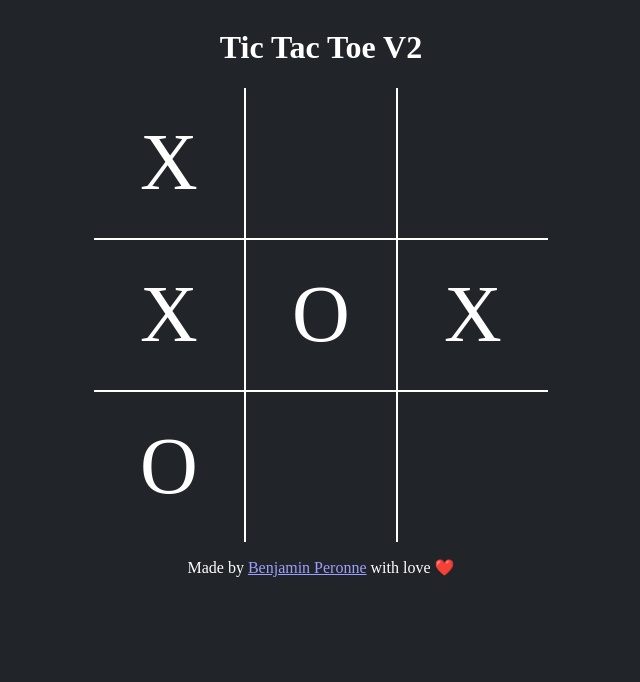
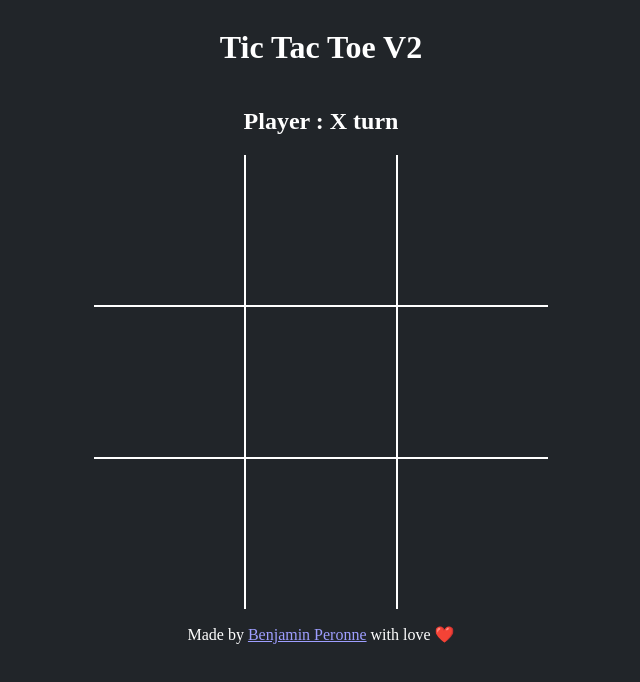
Before and after one commit to BenjaminPeronne/TicTacToe-V2, a website: page public/index.html in a window 1280 px wide. Shown: the whole page, without its empty margins (319-959 px from the left). Drawn offline with Linux system fonts and the light colour scheme.

Commit message:
adding current player in view

```diff
--- a/public/index.html
+++ b/public/index.html
@@ -35,30 +35,55 @@
 
 	<!-- Scripts -->
 	<script src="./scripts/swclient.js"></script>
-	<script src="./scripts/insert.js"></script>
+	<!-- <script src="./scripts/insert.js"></script> -->
 </head>
 
 <body>
-	<h1>Tic Tac Toe V2</h1>
+	<header>
+		<h1>Tic Tac Toe V2</h1>
 	</header>
+
+	<div>
+		<h2 id="currentPlayer">Player : X turn</h2>
+	</div>
+
 	<main>
+
 		<div class="grid">
 			<div>
-				<div class="element"><p>X</p></div>
-				<div class="element"><p>X</p></div>
-				<div class="element"><p>O</p></div>
+				<div class="element">
+					<p></p>
+				</div>
+				<div class="element">
+					<p></p>
+				</div>
+				<div class="element">
+					<p></p>
+				</div>
 			</div>
 
 			<div>
-				<div class="element"></div>
-				<div class="element"><p>O</p></div>
-				<div class="element"></div>
+				<div class="element">
+					<p></p>
+				</div>
+				<div class="element">
+					<p></p>
+				</div>
+				<div class="element">
+					<p></p>
+				</div>
 			</div>
 
 			<div>
-				<div class="element"></div>
-				<div class="element"><p>X</p></div>
-				<div class="element"></div>
+				<div class="element">
+					<p></p>
+				</div>
+				<div class="element">
+					<p></p>
+				</div>
+				<div class="element">
+					<p></p>
+				</div>
 			</div>
 
 		</div>
@@ -68,6 +93,8 @@
 		<p>Made by <a href="http://benjaminperonne.fr">Benjamin Peronne</a> with love ❤️</p>
 	</footer>
 
+	<!-- Scripts -->
+	<script src="./scripts/main.js"></script>
 </body>
 
 </html>
```
